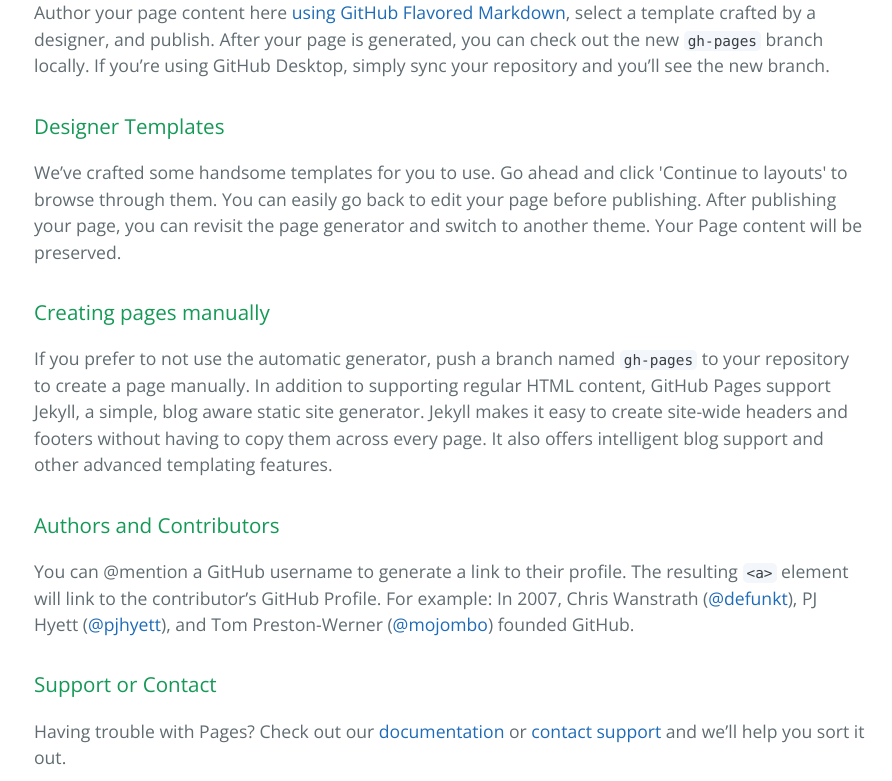
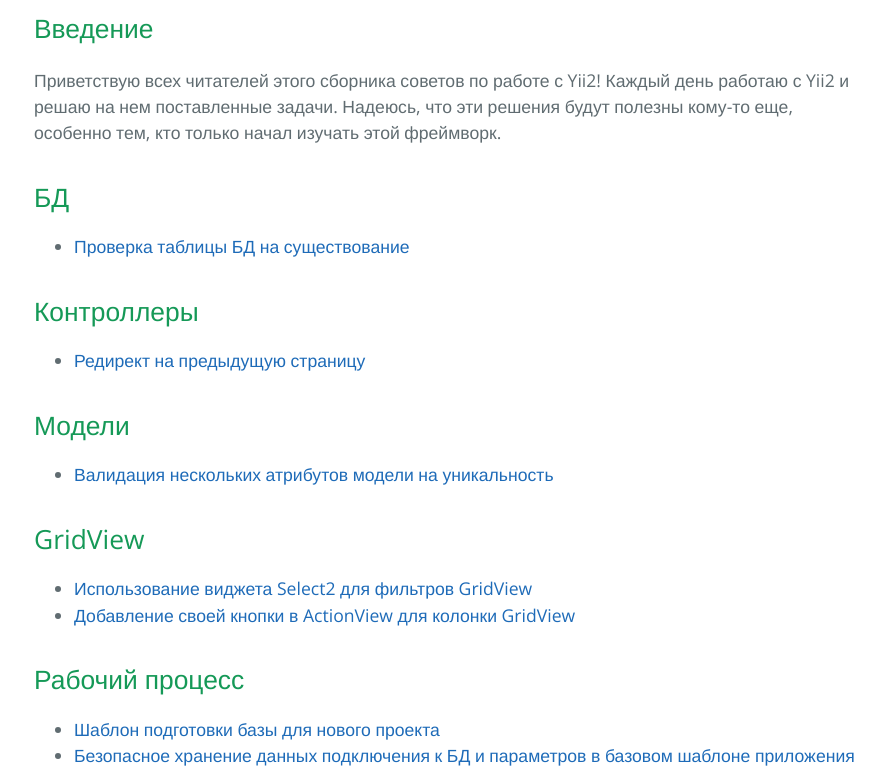
Before and after one commit to poymanov/yii2-tips, a plain HTML site: page index.html in a window 1280 px wide. Shown: the part 490-1271 px from the top of the page, without its empty margins (190-1082 px from the left). Drawn offline with nearby package versions, Linux system fonts and the light colour scheme.

```diff
--- a/index.html
+++ b/index.html
@@ -19,30 +19,51 @@
     </section>
 
     <section class="main-content">
-      <h3>
-<a id="welcome-to-github-pages" class="anchor" href="#welcome-to-github-pages" aria-hidden="true"><span aria-hidden="true" class="octicon octicon-link"></span></a>Welcome to GitHub Pages.</h3>
+      <h1>
+<a id="Советы-и-приемы-по-работе-с-yii2" class="anchor" href="#%D0%A1%D0%BE%D0%B2%D0%B5%D1%82%D1%8B-%D0%B8-%D0%BF%D1%80%D0%B8%D0%B5%D0%BC%D1%8B-%D0%BF%D0%BE-%D1%80%D0%B0%D0%B1%D0%BE%D1%82%D0%B5-%D1%81-yii2" aria-hidden="true"><span aria-hidden="true" class="octicon octicon-link"></span></a>Советы и приемы по работе с Yii2</h1>
 
-<p>This automatic page generator is the easiest way to create beautiful pages for all of your projects. Author your page content here <a href="https://guides.github.com/features/mastering-markdown/">using GitHub Flavored Markdown</a>, select a template crafted by a designer, and publish. After your page is generated, you can check out the new <code>gh-pages</code> branch locally. If you’re using GitHub Desktop, simply sync your repository and you’ll see the new branch.</p>
+<h2>
+<a id="Введение" class="anchor" href="#%D0%92%D0%B2%D0%B5%D0%B4%D0%B5%D0%BD%D0%B8%D0%B5" aria-hidden="true"><span aria-hidden="true" class="octicon octicon-link"></span></a>Введение</h2>
 
-<h3>
-<a id="designer-templates" class="anchor" href="#designer-templates" aria-hidden="true"><span aria-hidden="true" class="octicon octicon-link"></span></a>Designer Templates</h3>
+<p>Приветствую всех читателей этого сборника советов по работе с Yii2!
+Каждый день работаю с Yii2 и решаю на нем поставленные задачи. Надеюсь, что эти решения будут полезны кому-то еще, особенно тем, кто только начал изучать этой фреймворк.</p>
 
-<p>We’ve crafted some handsome templates for you to use. Go ahead and click 'Continue to layouts' to browse through them. You can easily go back to edit your page before publishing. After publishing your page, you can revisit the page generator and switch to another theme. Your Page content will be preserved.</p>
+<h2>
+<a id="БД" class="anchor" href="#%D0%91%D0%94" aria-hidden="true"><span aria-hidden="true" class="octicon octicon-link"></span></a>БД</h2>
 
-<h3>
-<a id="creating-pages-manually" class="anchor" href="#creating-pages-manually" aria-hidden="true"><span aria-hidden="true" class="octicon octicon-link"></span></a>Creating pages manually</h3>
+<ul>
+<li><a href="tips/db/proverka-tablicy-bd-na-sushhestvovanie.md">Проверка таблицы БД на существование</a></li>
+</ul>
 
-<p>If you prefer to not use the automatic generator, push a branch named <code>gh-pages</code> to your repository to create a page manually. In addition to supporting regular HTML content, GitHub Pages support Jekyll, a simple, blog aware static site generator. Jekyll makes it easy to create site-wide headers and footers without having to copy them across every page. It also offers intelligent blog support and other advanced templating features.</p>
+<h2>
+<a id="Контроллеры" class="anchor" href="#%D0%9A%D0%BE%D0%BD%D1%82%D1%80%D0%BE%D0%BB%D0%BB%D0%B5%D1%80%D1%8B" aria-hidden="true"><span aria-hidden="true" class="octicon octicon-link"></span></a>Контроллеры</h2>
 
-<h3>
-<a id="authors-and-contributors" class="anchor" href="#authors-and-contributors" aria-hidden="true"><span aria-hidden="true" class="octicon octicon-link"></span></a>Authors and Contributors</h3>
+<ul>
+<li><a href="tips/controllers/redirekt-na-predydushhuju-stranicu.md">Редирект на предыдущую страницу</a></li>
+</ul>
 
-<p>You can @mention a GitHub username to generate a link to their profile. The resulting <code>&lt;a&gt;</code> element will link to the contributor’s GitHub Profile. For example: In 2007, Chris Wanstrath (<a href="https://github.com/defunkt" class="user-mention">@defunkt</a>), PJ Hyett (<a href="https://github.com/pjhyett" class="user-mention">@pjhyett</a>), and Tom Preston-Werner (<a href="https://github.com/mojombo" class="user-mention">@mojombo</a>) founded GitHub.</p>
+<h2>
+<a id="Модели" class="anchor" href="#%D0%9C%D0%BE%D0%B4%D0%B5%D0%BB%D0%B8" aria-hidden="true"><span aria-hidden="true" class="octicon octicon-link"></span></a>Модели</h2>
 
-<h3>
-<a id="support-or-contact" class="anchor" href="#support-or-contact" aria-hidden="true"><span aria-hidden="true" class="octicon octicon-link"></span></a>Support or Contact</h3>
+<ul>
+<li><a href="tips/models/validacija-neskolkih-atributov-modeli-na-unikalnost.md">Валидация нескольких атрибутов модели на уникальность</a></li>
+</ul>
 
-<p>Having trouble with Pages? Check out our <a href="https://help.github.com/pages">documentation</a> or <a href="https://github.com/contact">contact support</a> and we’ll help you sort it out.</p>
+<h2>
+<a id="gridview" class="anchor" href="#gridview" aria-hidden="true"><span aria-hidden="true" class="octicon octicon-link"></span></a>GridView</h2>
+
+<ul>
+<li><a href="tips/gridview/ispolzovanie-vidzheta-select2-dlja-filtrov-gridview.md">Использование виджета Select2 для фильтров GridView</a></li>
+<li><a href="/tips/gridview/dobavlenie-svoej-knopki-v-actionview-dlja-kolonki-gridview/dobavlenie-svoej-knopki-v-%D0%B0ctionview-dlja-%D0%BAolonki-gridview.md">Добавление своей кнопки в ActionView для колонки GridView</a></li>
+</ul>
+
+<h2>
+<a id="Рабочий-процесс" class="anchor" href="#%D0%A0%D0%B0%D0%B1%D0%BE%D1%87%D0%B8%D0%B9-%D0%BF%D1%80%D0%BE%D1%86%D0%B5%D1%81%D1%81" aria-hidden="true"><span aria-hidden="true" class="octicon octicon-link"></span></a>Рабочий процесс</h2>
+
+<ul>
+<li><a href="/tips/workflow/shablon-podgotovki-bazy-dlja-novogo-proekta.md">Шаблон подготовки базы для нового проекта</a></li>
+<li><a href="/tips/workflow/bezopasnoe-hranenie-dannyh-podkljuchenija-k-bd-i-parametrov-v-bazovom-shablone-prilozhenija.md">Безопасное хранение данных подключения к БД и параметров в базовом шаблоне приложения</a></li>
+</ul>
 
       <footer class="site-footer">
         <span class="site-footer-owner"><a href="https://github.com/poymanov/yii2-tips">Yii2-tips</a> is maintained by <a href="https://github.com/poymanov">poymanov</a>.</span>
```
Also changed, not shown: params.json (+1 -1 lines).
